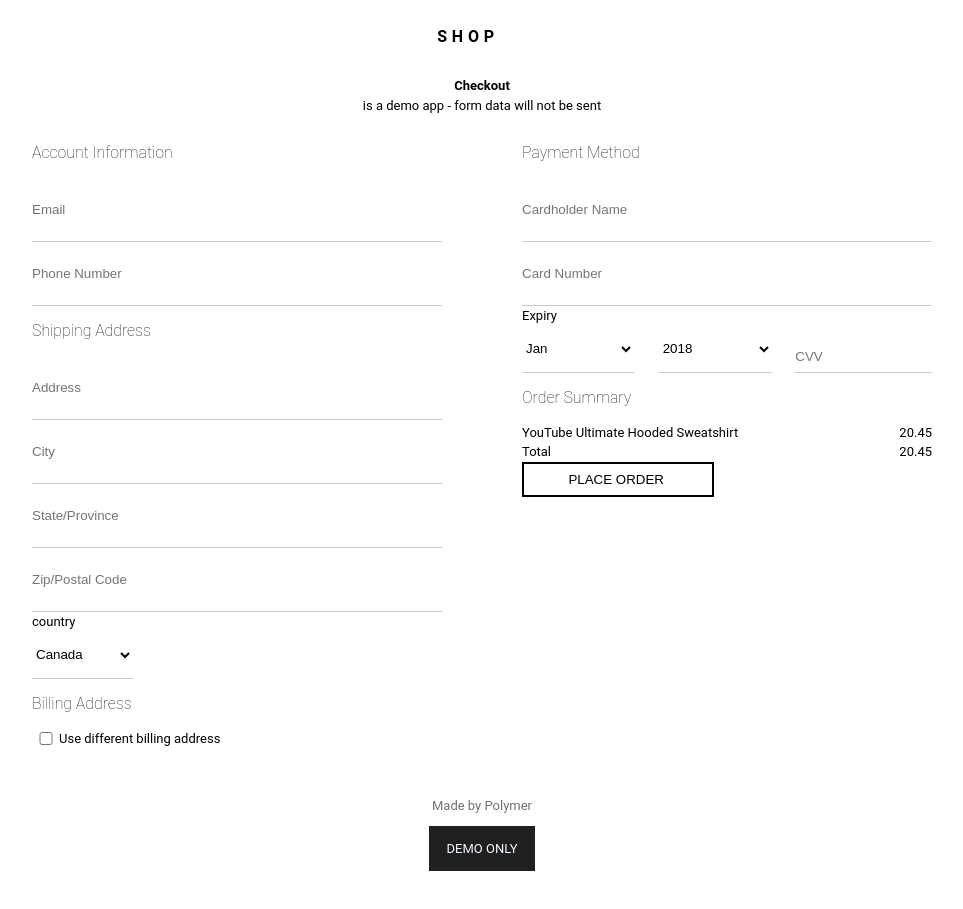
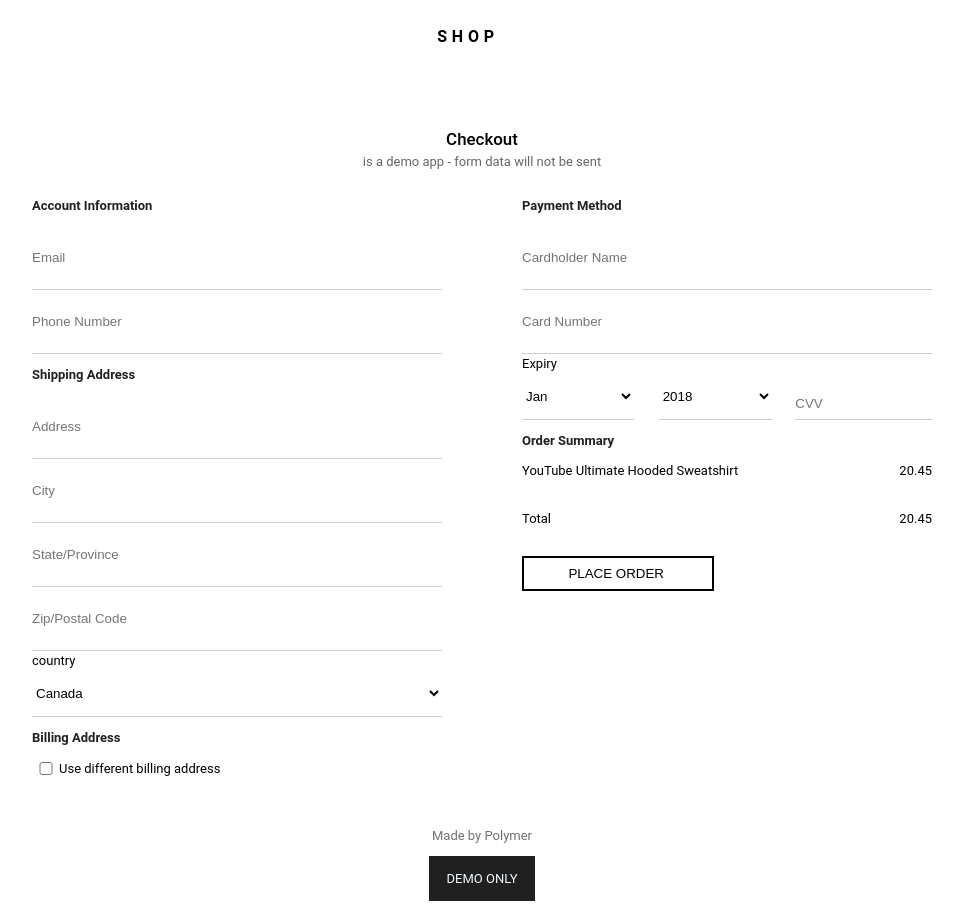
Before and after one commit to sranjan2547/Ecommerce-Website, a plain HTML site: page checkout.html in a window 1280 px wide. Shown: the whole page, without its empty margins (158-1121 px from the left). Before the commit the page ends 879 px from the top, so only its background shows below. Drawn offline with Linux system fonts and the light colour scheme.

Commit message:
fixed issues in checkout page

```diff
--- a/checkout.html
+++ b/checkout.html
@@ -38,7 +38,7 @@
                 <b>Checkout</b>
             </span>
             <br>
-            <span>is a demo app - form data will not be sent</span>
+            <span id="demo-text">is a demo app - form data will not be sent</span>
         </p>
     </section>
 
--- a/style.css
+++ b/style.css
@@ -362,9 +362,7 @@ margin-left: 80px;
 .form-section input{
     display: block;
     width: 100%;
-    border-top: none;
-    border-left: none;
-    border-right: none;
+    border: none;
     border-bottom: 1px solid #ccc;
     padding: 8px 0;
     outline: none;
@@ -425,3 +423,27 @@ height: 47px;
     width: 192px;
     height: 36px;
 }
+.page-heading{
+    margin-top: 64px;
+}
+.page-heading b{
+    font-size: 1.3em;
+    font-weight: 500;
+}
+.form-section h2{
+    font-size: 100%;
+    font-weight: 600;
+}
+.form-section input:focus{
+
+    border-bottom: 2px solid black;
+}
+#demo-text{
+    color:#0c0c0ca1;
+}
+.order-total-price{
+    margin: 28px 0;
+}
+.country{
+    width: 100%;
+}
```
